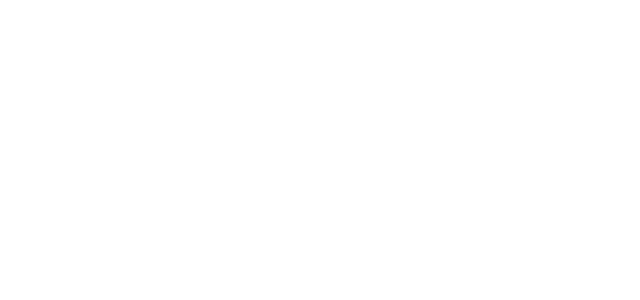
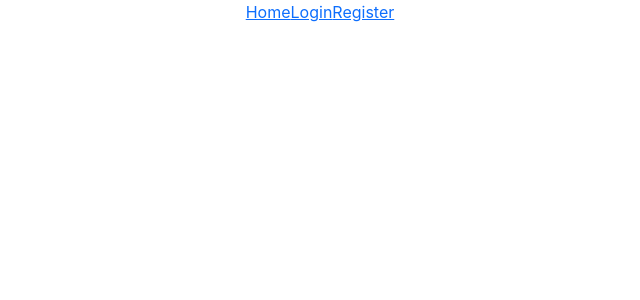
Before and after one commit to shree-yadam/ItsHandy, a React (Create React App) app in the folder client/: page / in a window 1280 px wide. Shown: the top 300 px of the page, without its empty margins (320-960 px from the left). Built offline with nearby package versions, Linux system fonts and the light colour scheme.

Commit message:
add basic nav elements

```diff
--- a/client/src/App.js
+++ b/client/src/App.js
@@ -2,6 +2,7 @@ import "./App.css";
 import { BrowserRouter as Router, Link, Route, Switch } from "react-router-dom";
 import Login  from "./components/Login";
 import Register from "./components/Register"
+import NavBar from "./components/NavBar";
 
 
 function App() {
@@ -10,6 +11,7 @@ function App() {
       <div className="App">
         <Switch>
           <main>
+          <NavBar></NavBar>
             <Route path="/" exact>
               {/* <Home /> */}
             </Route>
--- a/client/src/components/NavBar.jsx
+++ b/client/src/components/NavBar.jsx
@@ -0,0 +1,22 @@
+import { NavLink, Link, Redirect, Router } from 'react-router-dom';
+
+
+export default function NavBar (){
+
+return (
+
+<nav className = "navbar-menu">
+<div className = "navbar-menu">
+ <Link to="/" >Home</Link>
+
+ <Link to="/login" >Login</Link>
+
+ <Link to="/register" >Register</Link>
+ </div>
+</nav>
+
+)
+
+
+
+}
```
